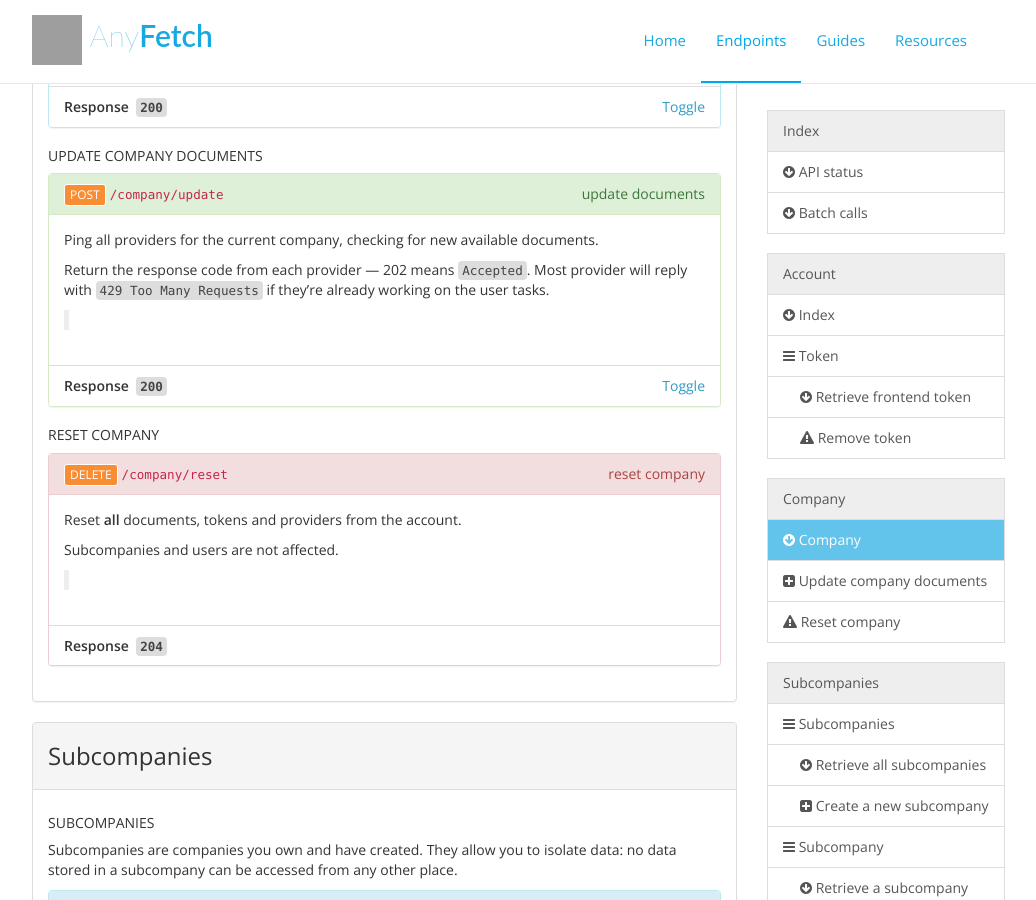
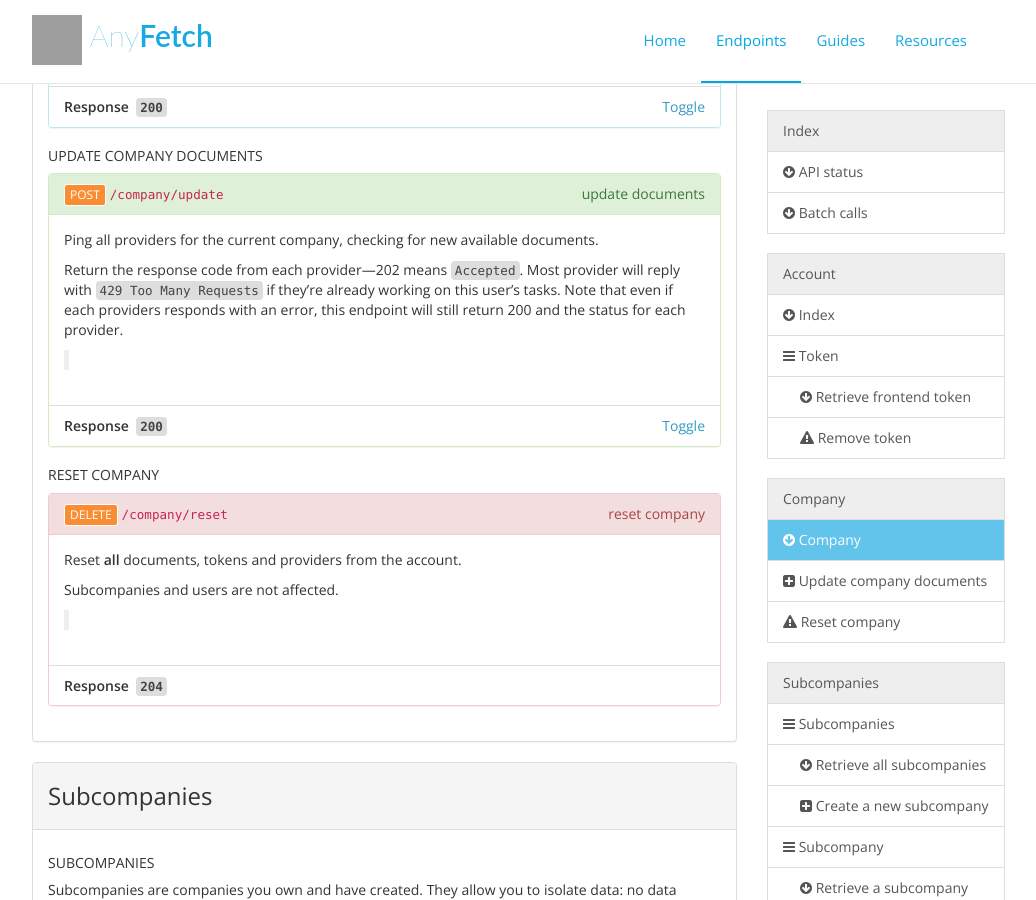
Before and after one commit to AnyFetch/developers.anyfetch.com, a Jekyll site: the page endpoints/index.html, which Jekyll copies as it is, in a window 1280 px wide and 900 px high, scrolled down 2366 px. Shown: the whole window, without its empty margins (133-1169 px from the left). Built offline with Jekyll 4.4.1, drawn with Linux system fonts in a browser that asks for light colours; nearby versions of some CDN libraries; Markdown is read by kramdown in place of the engine named in the settings; grey boxes are pictures that could not be loaded.

Commit message:
Improved explanation

```diff
--- a/endpoints/index.html
+++ b/endpoints/index.html
@@ -220,7 +220,8 @@ Should have a <code>status</code> of “OK”.</p>
     ]
 </span>}
 </code></pre></li></ul></section><h4 id="company-update-company-documents">Update company documents&nbsp;<a href="#company-update-company-documents"><i class="fa fa-link"></i></a></h4><section id="company-update-company-documents-post" class="panel panel-success"><div class="panel-heading"><div style="float:right"><span style="text-transform: lowercase">Update documents</span></div><div style="float:left"><a href="#company-update-company-documents-post" class="btn btn-xs btn-success">POST</a></div><div style="overflow:hidden"><code>/company/update</code></div></div><div class="panel-body"><p>Ping all providers for the current company, checking for new available documents.</p>
-<p>Return the response code from each provider — 202 means <code>Accepted</code>. Most provider will reply with <code>429 Too Many Requests</code> if they’re already working on the user tasks.</p>
+<p>Return the response code from each provider—202 means <code>Accepted</code>. Most provider will reply with <code>429 Too Many Requests</code> if they’re already working on this user’s tasks.
+Note that even if each providers responds with an error, this endpoint will still return 200 and the status for each provider.</p>
 <blockquote>
 <ul>
 <li><code>401 Unauthorized</code>: you did not specify any credentials, or you are using a non-supported <code>Authorization</code> scheme.</li>
```
Also changed, not shown: blueprint.md (+2 -1 lines).
